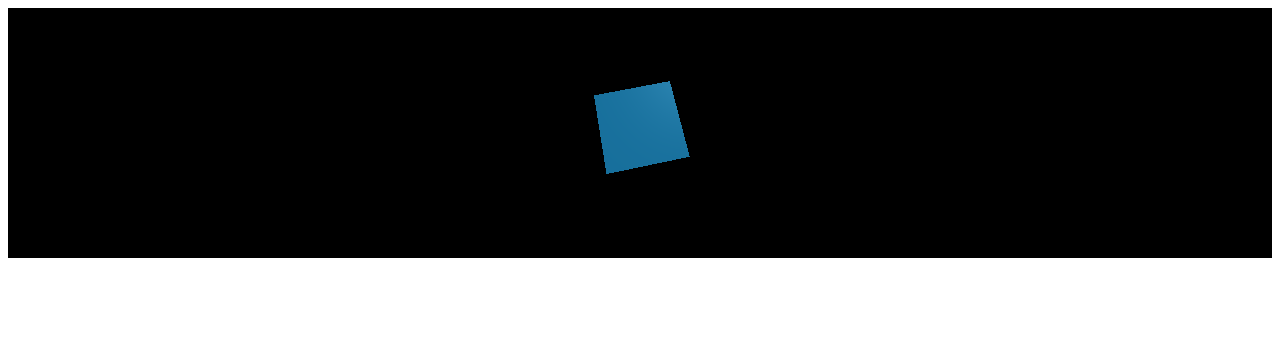
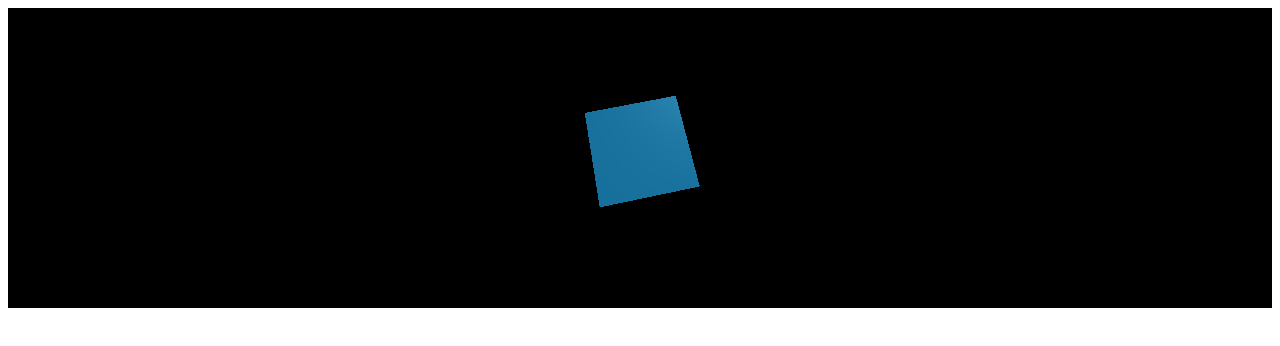
Before and after one commit to willcook4/basic-three-js-and-react, a React (Create React App) app: page / in a window 1280 px wide. Shown: the top 346 px of the page. Built offline with nearby package versions, Linux system fonts and the light colour scheme.

Commit message:
added the ability to move the cube with the mouse or by touch

```diff
--- a/src/App.js
+++ b/src/App.js
@@ -1,10 +1,11 @@
 import React, { Component } from 'react';
 import * as THREE from 'three';
+import { OrbitControls } from "three/examples/jsm/controls/OrbitControls";
 import styled from 'styled-components';
 
 const AnimationWrapper = styled.div`
   /* scene size is controlled by setting container dimensions */
-  height: 250px;
+  height: 300px;
 `
 
 class App extends Component {
@@ -35,6 +36,11 @@ class App extends Component {
     );
     // set a distance from the cube( cube is located at z = 0)
     this.camera.position.z = 5;
+
+    // Interactivity
+    this.controls = new OrbitControls( this.camera, this.mountPointRef.current );
+    // Uncomment the enableZoom if the scene is only a part of the screen, otherwise scrolling a page would also cause zooming of the scene.
+    // this.controls.enableZoom = false;
 
     this.renderer = new THREE.WebGLRenderer(); // instantiate the WebGL renderer
     this.renderer.setSize( width, height); // set the size of the renderer
```
